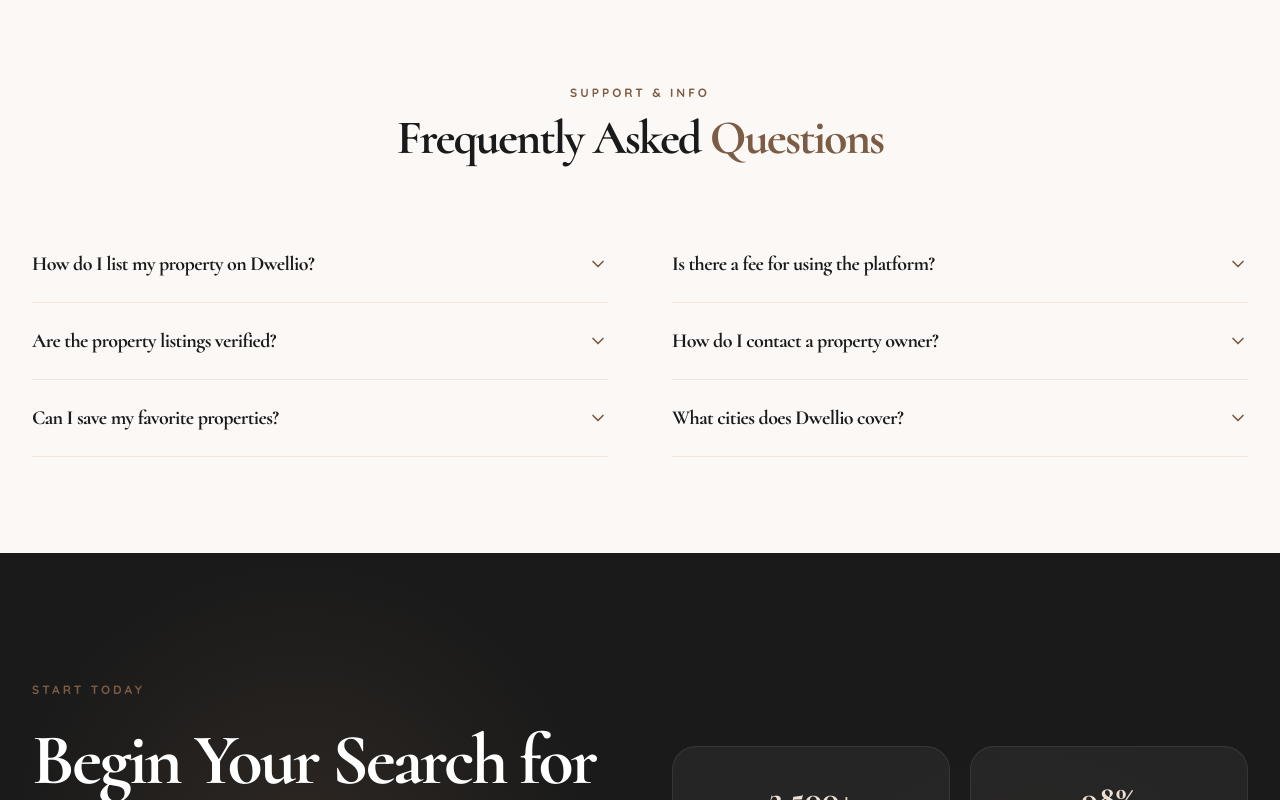
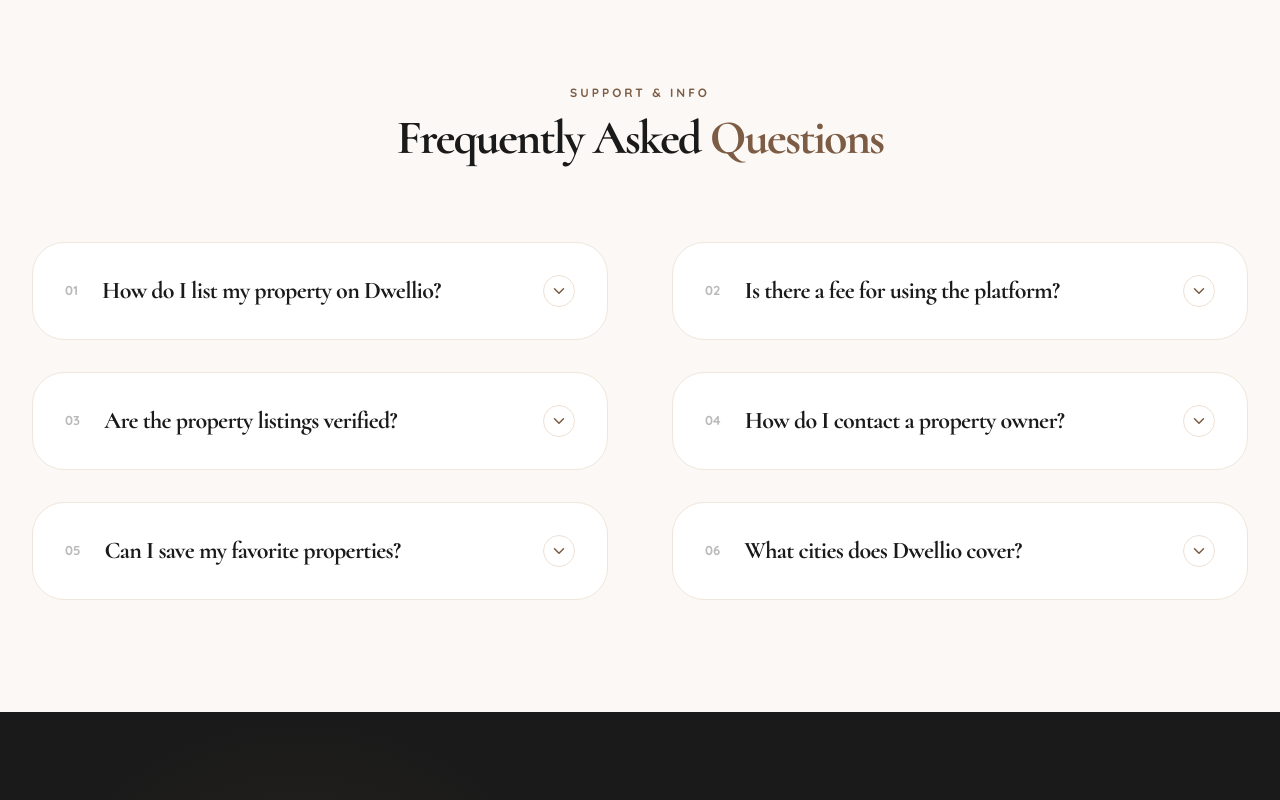
Before and after one commit to AbdeljalilRajli/Dwellio, a React (Vite) app: page / in a window 1280 px wide. Shown: the part 3867-4667 px from the top of the page. Built offline with nearby package versions, Linux system fonts and the light colour scheme; no server answers; the database is empty.

Commit message:
fixing navbar hover effect

```diff
--- a/src/components/layout/Navbar.tsx
+++ b/src/components/layout/Navbar.tsx
@@ -78,7 +78,7 @@
                                 >
                                     <motion.span
                                         className="relative z-10"
-                                        whileHover={!isActive(link.path) ? { color: showSolidNav ? '#7C5C44' : '#FFFFFF', opacity: 1 } : {}}
+                                        whileHover={!isActive(link.path) ? { color: showSolidNav ? '#1A1A1A' : '#FFFFFF', opacity: 1 } : {}}
                                         transition={{ duration: 0.2 }}
                                     >
                                         {link.label}
@@ -121,7 +121,7 @@
                                                 color: showSolidNav ? '#1A1A1A' : 'rgba(255, 255, 255, 0.7)'
                                             }}
                                         >
-                                            <motion.span whileHover={{ color: showSolidNav ? '#7C5C44' : '#FFFFFF', opacity: 1 }}>
+                                            <motion.span whileHover={{ color: showSolidNav ? '#1A1A1A' : '#FFFFFF', opacity: 1 }}>
                                                 Dashboard
                                             </motion.span>
                                         </Link>
@@ -153,7 +153,7 @@
                                                 color: showSolidNav ? '#1A1A1A' : 'rgba(255, 255, 255, 0.7)'
                                             }}
                                         >
-                                            <motion.span whileHover={{ color: showSolidNav ? '#7C5C44' : '#FFFFFF', opacity: 1 }}>
+                                            <motion.span whileHover={{ color: showSolidNav ? '#1A1A1A' : '#FFFFFF', opacity: 1 }}>
                                                 Login
                                             </motion.span>
                                         </Link>
--- a/src/pages/Home.tsx
+++ b/src/pages/Home.tsx
@@ -64,24 +64,43 @@
     }
 };
 
-function FAQItem({ question, answer }: { question: string; answer: string }) {
+function FAQItem({ question, answer, index }: { question: string; answer: string, index: number }) {
     const [isOpen, setIsOpen] = useState(false);
     return (
-        <div className="border-b border-[#F0E6DB] pb-6">
+        <motion.div
+            layout
+            initial="hidden"
+            whileInView="visible"
+            viewport={{ once: true }}
+            whileHover={{
+                y: -5,
+                borderColor: 'rgba(124, 92, 68, 0.4)',
+                boxShadow: '0 20px 40px -15px rgba(0,0,0,0.05)'
+            }}
+            variants={fadeInUp}
+            className="rounded-[32px] p-6 lg:p-8 transition-all duration-300 border mb-4 bg-white overflow-hidden"
+            style={{
+                borderColor: isOpen ? '#7C5C44' : '#F0E6DB',
+                background: isOpen ? '#FDFBFA' : '#FFF'
+            }}
+        >
             <button
                 onClick={() => setIsOpen(!isOpen)}
-                className="flex items-center justify-between w-full text-left group pt-2"
+                className="flex items-start justify-between w-full text-left group"
             >
-                <h3 className="text-xl font-bold transition-colors group-hover:text-[#7C5C44] pr-8" style={{ fontFamily: "'Cormorant', serif", color: '#1A1A1A' }}>
-                    {question}
-                </h3>
+                <div className="flex gap-6 items-start">
+                    <span className="text-[13px] font-bold opacity-30 mt-1.5" style={{ fontFamily: "'Quicksand', sans-serif" }}>
+                        {String(index + 1).padStart(2, '0')}
+                    </span>
+                    <h3 className="text-xl lg:text-2xl font-bold transition-colors group-hover:text-[#7C5C44] pr-8" style={{ fontFamily: "'Cormorant', serif", color: '#1A1A1A' }}>
+                        {question}
+                    </h3>
+                </div>
                 <motion.div
-                    animate={{ rotate: isOpen ? 180 : 0 }}
-                    transition={{ duration: 0.3 }}
-                    className="flex-shrink-0"
-                    style={{ color: '#7C5C44' }}
+                    animate={{ rotate: isOpen ? 180 : 0, backgroundColor: isOpen ? '#7C5C44' : 'transparent' }}
+                    className="flex-shrink-0 w-8 h-8 rounded-full border border-[#EDE0D5] flex items-center justify-center transition-colors"
                 >
-                    <ChevronDown size={20} />
+                    <ChevronDown size={18} style={{ color: isOpen ? '#FFF' : '#7C5C44' }} />
                 </motion.div>
             </button>
             <AnimatePresence>
@@ -90,16 +109,15 @@
                         initial={{ height: 0, opacity: 0 }}
                         animate={{ height: 'auto', opacity: 1 }}
                         exit={{ height: 0, opacity: 0 }}
-                        transition={{ duration: 0.3, ease: [0.22, 1, 0.36, 1] }}
-                        className="overflow-hidden"
+                        transition={{ duration: 0.4, ease: [0.22, 1, 0.36, 1] }}
                     >
-                        <p className="pt-4 text-[15px] leading-relaxed opacity-60" style={{ fontFamily: "'Quicksand', sans-serif", color: '#1A1A1A' }}>
+                        <p className="pt-6 ml-11 text-[16px] leading-relaxed opacity-60" style={{ fontFamily: "'Quicksand', sans-serif", color: '#1A1A1A' }}>
                             {faq_answers[question] || answer}
                         </p>
                     </motion.div>
                 )}
             </AnimatePresence>
-        </div>
+        </motion.div>
     );
 }
 
@@ -471,7 +489,7 @@
                                 variants={fadeInUp}
                                 custom={i}
                             >
-                                <FAQItem question={faq.q} answer={faq_answers[faq.q] || ""} />
+                                <FAQItem question={faq.q} answer={faq_answers[faq.q] || ""} index={i} />
                             </motion.div>
                         ))}
                     </div>
```
